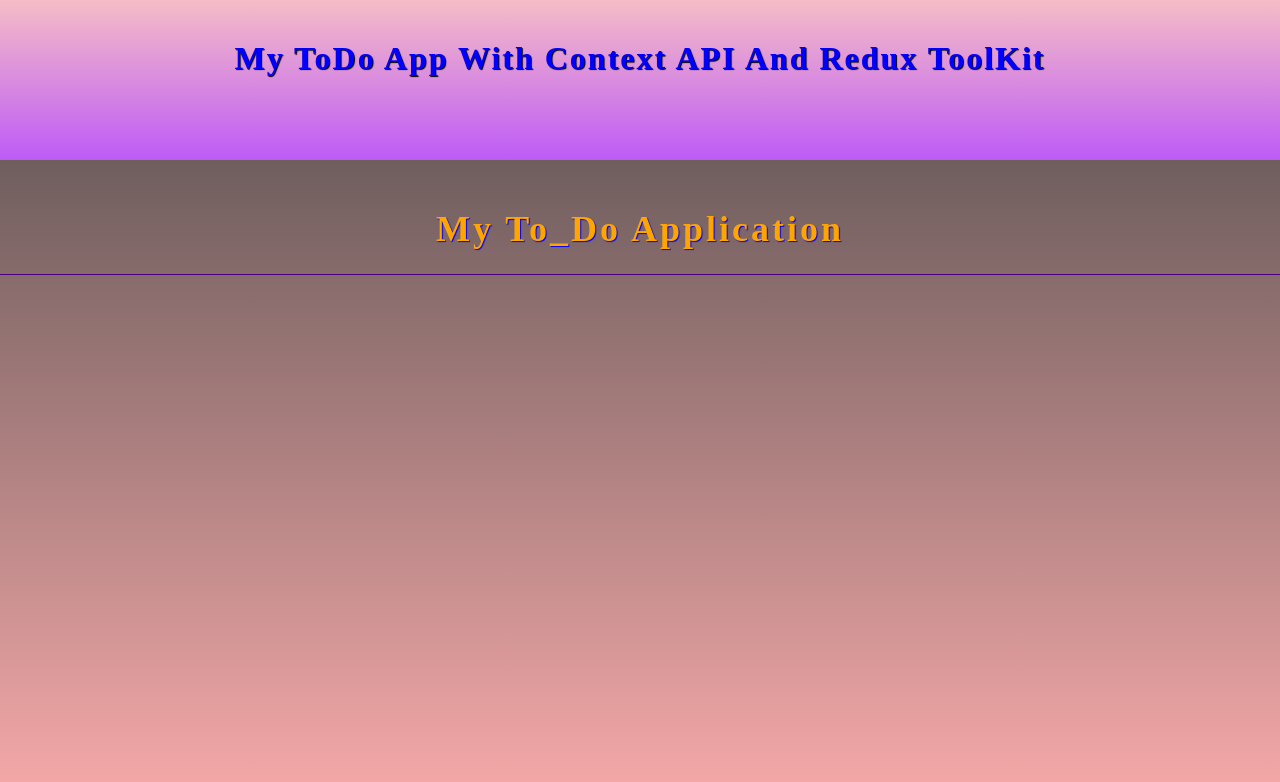
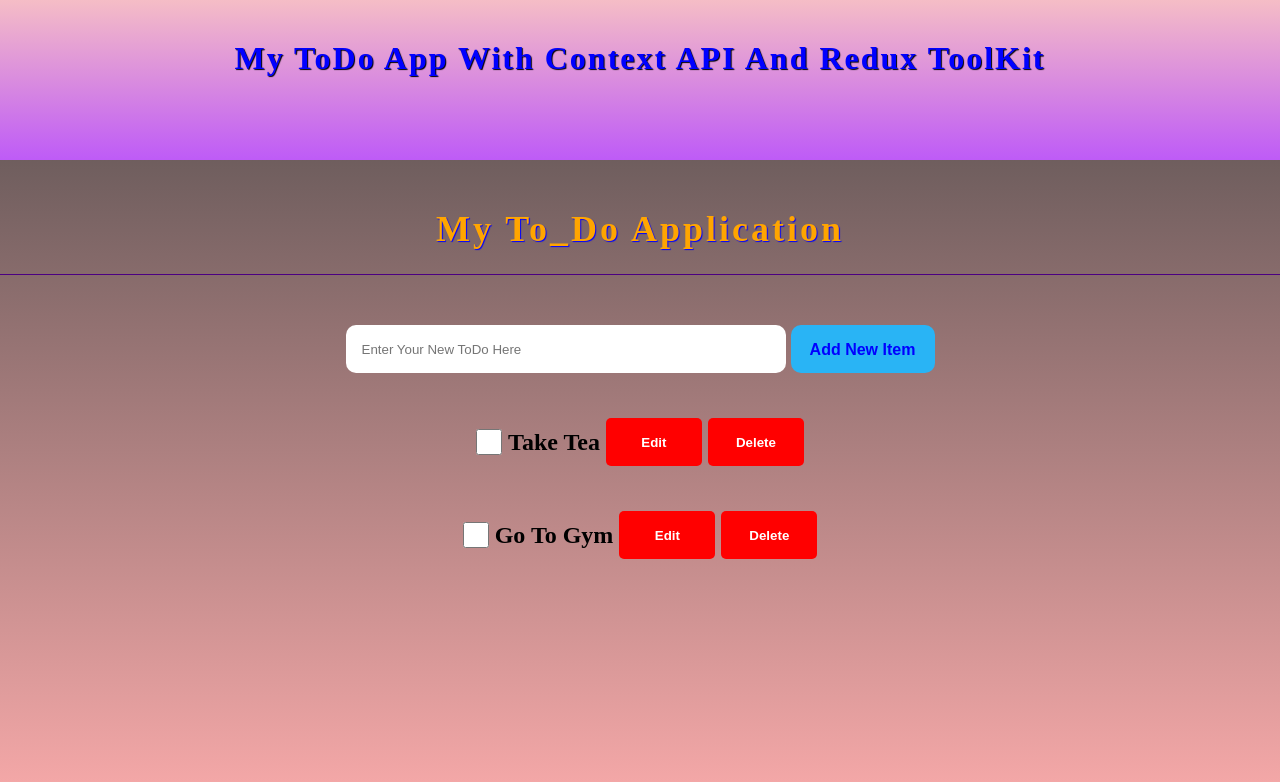
Before and after one commit to mahen290/ToDoApp, a React (Vite) app: page / in a window 1280 px wide. Shown: the top 782 px of the page. Built offline with nearby package versions, Linux system fonts and the light colour scheme.

Commit message:
Add New Components and Some Logics

```diff
--- a/src/App.jsx
+++ b/src/App.jsx
@@ -1,14 +1,31 @@
 import React from 'react';
 import './App.css';
+import TodoList from './components/ToDo/ToDoList';
+import AddTodo from './components/AddToDo/AddToDo';
+import { useState } from 'react';
 
 function App() {
+
+  const [ list, setList ] = useState([
+    { id: 1, tododata: 'Take Tea', finished: false },
+    { id: 2, tododata: 'Go To Gym', finished: false }
+  ]);
   return (
     <div>
+
       <h1> My ToDo App With Context API And Redux ToolKit </h1>
+
       <div className = "toDo_Container">
         <h2 className = "toDo_Heading"> My To_Do Application </h2>
         <hr size = "1" color = "indigo" />
       </div>
+
+      <AddTodo updateList = { (todo) => setList([ ...list,
+        { id: list.length + 1, tododata: todo, finished: false }
+        ])
+      } />
+
+      <TodoList list = { list } />
     </div>
   )
 }
--- /dev/null
+++ b/src/components/AddToDo/AddToDo.css
@@ -0,0 +1,34 @@
+.add-wrapper
+{
+    display: flex;
+    justify-content: center;
+    align-items: center;
+    gap: 5px;
+    margin-top: 50px;
+}
+.input
+{
+    width: 440px;
+    height: 3rem;
+    padding: 1rem;
+    border-radius: 10px;
+    border: none;
+}
+.AddToDoBtn
+{
+    width: 9rem;
+    height: 3rem;
+    background-color: rgb(41, 180, 245);
+    border: none;
+    border-radius: 10px;
+    padding: 1rem;
+    color: blue;
+    font-size: 16px;
+    font-weight: bolder;
+}
+    .AddToDoBtn:hover
+    {
+        background-color: rgb(5, 95, 168);
+        color: yellow;
+        cursor: pointer;
+    }
--- /dev/null
+++ b/src/components/AddToDo/AddToDo.jsx
@@ -0,0 +1,16 @@
+import React from 'react';
+import './AddTodo.css';
+import { useState } from 'react';
+
+function AddTodo({ updateList })
+{
+  const [ input, setInput ] = useState('');
+  return (
+    <div className = "add-wrapper">
+        <input className = "input" type = "text" placeholder = "Enter Your New ToDo Here" value = { input } onChange = {(event) => setInput(event.target.value) } />
+        <button className = "AddToDoBtn" onClick = { () => updateList(input) }> Add New Item </button>
+    </div>
+    );
+}
+
+export default AddTodo;
--- a/src/components/ToDo/ToDo.css
+++ b/src/components/ToDo/ToDo.css
@@ -1,23 +1,30 @@
 .todo-wrapper
 {
-    margin-top: 15px;
+    margin-top: 45px;
     display: flex;
     align-items: center;
     justify-content: center;
-    gap: 25px;
+    gap: 6px;
 }
 button
 {
-    background-color: brown;
+    width: 6rem;
+    height: 3rem;
+    background-color: red;
     border: none;
-    border-radius: 7px;
+    border-radius: 5px;
     padding: 0.5rem 1rem;
     color: white;
     font-weight: 700;
 }
-input [ type = "checkbox" ]
+    button:hover
+    {
+        background-color: rgb(194, 6, 6);
+        color: yellow;
+    }
+input[ type = "checkbox" ]
 {
-    width: 3em;
-    height: 3rem;
-    accent-color: pink;
+    width: 26px;
+    height: 26px;
+    color: pink;
 }
--- a/src/components/ToDo/ToDo.jsx
+++ b/src/components/ToDo/ToDo.jsx
@@ -1,12 +1,12 @@
 import React from 'react';
 import './ToDo.css';
 
-function ToDo({ toDo_data })
+function ToDo({ ToDoData })
 {
   return (
     <div className = "todo-wrapper">
         <input type = "checkbox" />
-            <h2> { toDo_data } </h2>
+          <h2> { ToDoData } </h2>
         <button> Edit </button>
         <button> Delete </button>
     </div>
--- a/src/components/ToDo/ToDoList.jsx
+++ b/src/components/ToDo/ToDoList.jsx
@@ -1,19 +1,14 @@
 import React from 'react';
+import ToDo from './ToDo';
 
-const list = [
-    { id: 1, todoData: 'todo1' },
-    { id: 2, todoData: 'todo2' }
-];
-
-function TodoList()
+function TodoList({ list })
 {
   return (
     <div>
       {
-        list.length > 0 && list.map( (todo) => <toDo_data key = { todo.id } todoData = { todo.todoData } />)
+        list.length > 0 && list.map((todo) => <ToDo key = { todo.id } ToDoData = { todo.tododata } />)
       }
     </div>
   );
 }
-
 export default TodoList;
```
Also changed, not shown: 1 other file (tests, documents, lock files or other folders).
